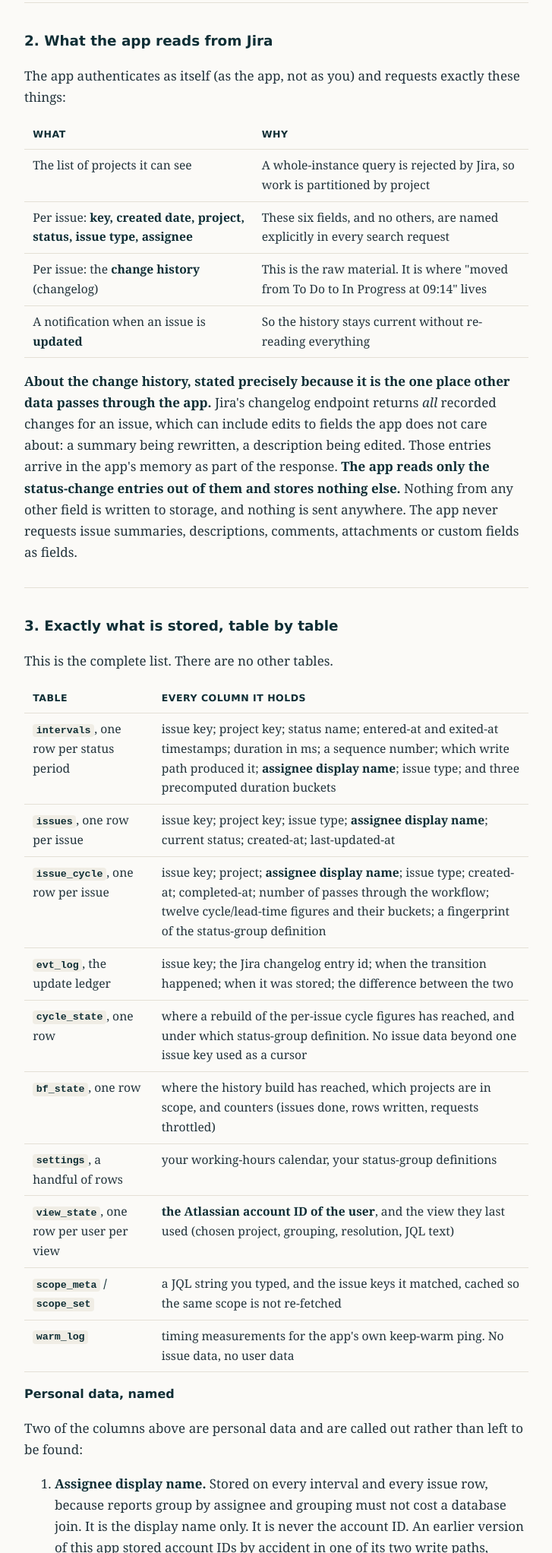
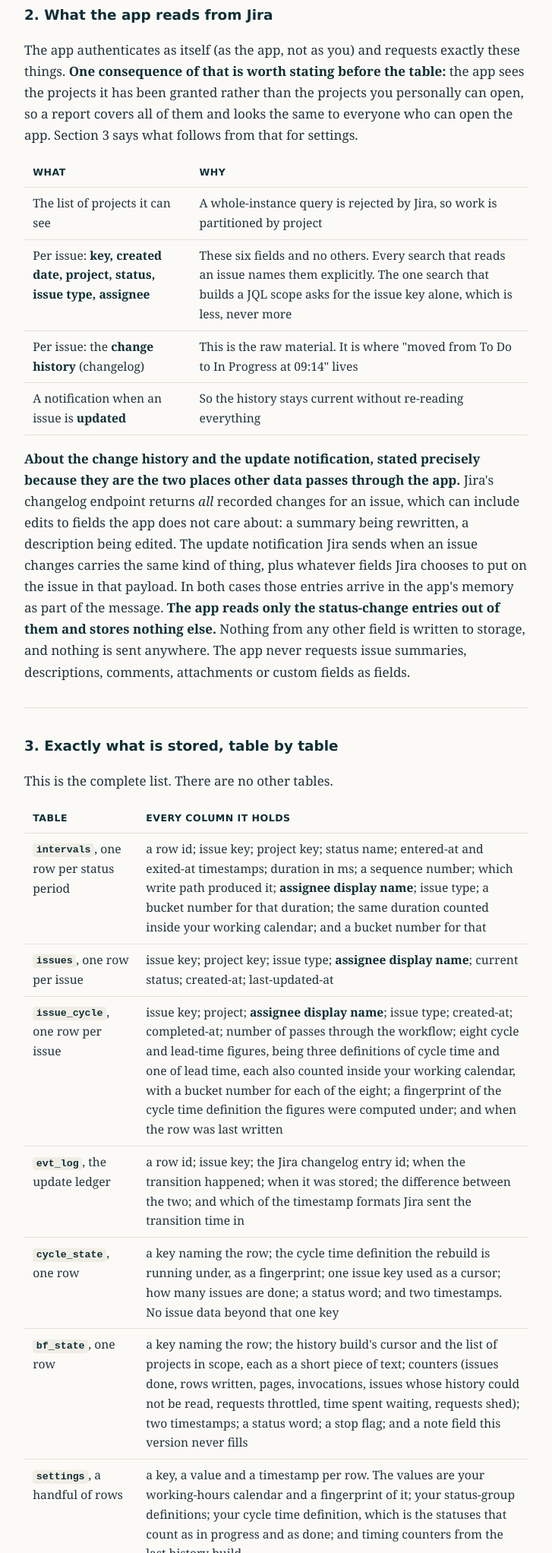
Before and after one commit to lichenapps/sojourn, a plain HTML site: page index.html in a window 1280 px wide. Shown: the part 756-2800 px from the top of the page at 76% size, without its empty margins (276-1003 px from the left). Drawn offline with Linux system fonts and the light colour scheme.

Commit message:
Add files via upload

```diff
--- a/index.html
+++ b/index.html
@@ -30,47 +30,49 @@
 <body>
 <main>
 <h1>Privacy policy: Sojourn: Time in Status &amp; Cycle Time for Jira</h1>
-<p><strong>Vendor:</strong> Lichen.</p>
-<p><strong>Contact:</strong> <strong>stillwater.inc.nz+sojourn@gmail.com</strong></p>
-<p><strong>Last updated:</strong> 28 August 2026</p>
+<p><strong>Vendor:</strong> Lichen. <strong>Contact:</strong> <strong>stillwater.inc.nz+sojourn@gmail.com</strong> <strong>Last updated:</strong> 2026-08-28</p>
 <hr>
 <h2>1. The short version</h2>
 <p>Sojourn reads the status-change history of the Jira issues it can see and turns it into per-status durations. Everything it derives is stored inside Atlassian's own infrastructure, in storage provisioned for your installation of the app on your site. <strong>The app makes no outbound network requests to anywhere except your own Jira site.</strong> It has no servers of its own, no analytics, no error-reporting service, and no third-party components that phone home. The vendor cannot read your data.</p>
-<p>This is not a policy commitment that could quietly lapse. It is a structural property of how the app is built. A Forge app can only reach the outside world through declared egress or a web trigger, and this app declares neither. That is also what earns it Atlassian's <strong>Runs on Atlassian</strong> badge, which is verified at deploy time on every release.</p>
+<p>This is not a policy commitment that could quietly lapse. It is a structural property of how the app is built. A Forge app can only reach the outside world through declared egress or a web trigger, and this app declares neither. That is also what earns it Atlassian's <strong>Runs on Atlassian</strong> badge: Atlassian evaluates those properties for every version of the app that is deployed, so the claim is checked by the platform and not only asserted here.</p>
 <hr>
 <h2>2. What the app reads from Jira</h2>
-<p>The app authenticates as itself (as the app, not as you) and requests exactly these things:</p>
+<p>The app authenticates as itself (as the app, not as you) and requests exactly these things. <strong>One consequence of that is worth stating before the table:</strong> the app sees the projects it has been granted rather than the projects you personally can open, so a report covers all of them and looks the same to everyone who can open the app. Section 3 says what follows from that for settings.</p>
 <div class="tablewrap"><table>
 <thead><tr><th>What</th><th>Why</th></tr></thead><tbody>
 <tr><td>The list of projects it can see</td><td>A whole-instance query is rejected by Jira, so work is partitioned by project</td></tr>
-<tr><td>Per issue: <strong>key, created date, project, status, issue type, assignee</strong></td><td>These six fields, and no others, are named explicitly in every search request</td></tr>
+<tr><td>Per issue: <strong>key, created date, project, status, issue type, assignee</strong></td><td>These six fields and no others. Every search that reads an issue names them explicitly. The one search that builds a JQL scope asks for the issue key alone, which is less, never more</td></tr>
 <tr><td>Per issue: the <strong>change history</strong> (changelog)</td><td>This is the raw material. It is where "moved from To Do to In Progress at 09:14" lives</td></tr>
 <tr><td>A notification when an issue is <strong>updated</strong></td><td>So the history stays current without re-reading everything</td></tr>
 </tbody></table></div>
-<p><strong>About the change history, stated precisely because it is the one place other data passes through the app.</strong> Jira's changelog endpoint returns <em>all</em> recorded changes for an issue, which can include edits to fields the app does not care about: a summary being rewritten, a description being edited. Those entries arrive in the app's memory as part of the response. <strong>The app reads only the status-change entries out of them and stores nothing else.</strong> Nothing from any other field is written to storage, and nothing is sent anywhere. The app never requests issue summaries, descriptions, comments, attachments or custom fields as fields.</p>
+<p><strong>About the change history and the update notification, stated precisely because they are the two places other data passes through the app.</strong> Jira's changelog endpoint returns <em>all</em> recorded changes for an issue, which can include edits to fields the app does not care about: a summary being rewritten, a description being edited. The update notification Jira sends when an issue changes carries the same kind of thing, plus whatever fields Jira chooses to put on the issue in that payload. In both cases those entries arrive in the app's memory as part of the message. <strong>The app reads only the status-change entries out of them and stores nothing else.</strong> Nothing from any other field is written to storage, and nothing is sent anywhere. The app never requests issue summaries, descriptions, comments, attachments or custom fields as fields.</p>
 <hr>
 <h2>3. Exactly what is stored, table by table</h2>
 <p>This is the complete list. There are no other tables.</p>
 <div class="tablewrap"><table>
 <thead><tr><th>Table</th><th>Every column it holds</th></tr></thead><tbody>
-<tr><td><strong><code>intervals</code></strong>, one row per status period</td><td>issue key; project key; status name; entered-at and exited-at timestamps; duration in ms; a sequence number; which write path produced it; <strong>assignee display name</strong>; issue type; and three precomputed duration buckets</td></tr>
+<tr><td><strong><code>intervals</code></strong>, one row per status period</td><td>a row id; issue key; project key; status name; entered-at and exited-at timestamps; duration in ms; a sequence number; which write path produced it; <strong>assignee display name</strong>; issue type; a bucket number for that duration; the same duration counted inside your working calendar; and a bucket number for that</td></tr>
 <tr><td><strong><code>issues</code></strong>, one row per issue</td><td>issue key; project key; issue type; <strong>assignee display name</strong>; current status; created-at; last-updated-at</td></tr>
-<tr><td><strong><code>issue_cycle</code></strong>, one row per issue</td><td>issue key; project; <strong>assignee display name</strong>; issue type; created-at; completed-at; number of passes through the workflow; twelve cycle/lead-time figures and their buckets; a fingerprint of the status-group definition</td></tr>
-<tr><td><strong><code>evt_log</code></strong>, the update ledger</td><td>issue key; the Jira changelog entry id; when the transition happened; when it was stored; the difference between the two</td></tr>
-<tr><td><strong><code>cycle_state</code></strong>, one row</td><td>where a rebuild of the per-issue cycle figures has reached, and under which status-group definition. No issue data beyond one issue key used as a cursor</td></tr>
-<tr><td><strong><code>bf_state</code></strong>, one row</td><td>where the history build has reached, which projects are in scope, and counters (issues done, rows written, requests throttled)</td></tr>
-<tr><td><strong><code>settings</code></strong>, a handful of rows</td><td>your working-hours calendar, your status-group definitions</td></tr>
-<tr><td><strong><code>view_state</code></strong>, one row per user per view</td><td><strong>the Atlassian account ID of the user</strong>, and the view they last used (chosen project, grouping, resolution, JQL text)</td></tr>
-<tr><td><strong><code>scope_meta</code> / <code>scope_set</code></strong></td><td>a JQL string you typed, and the issue keys it matched, cached so the same scope is not re-fetched</td></tr>
-<tr><td><strong><code>warm_log</code></strong></td><td>timing measurements for the app's own keep-warm ping. No issue data, no user data</td></tr>
+<tr><td><strong><code>issue_cycle</code></strong>, one row per issue</td><td>issue key; project; <strong>assignee display name</strong>; issue type; created-at; completed-at; number of passes through the workflow; eight cycle and lead-time figures, being three definitions of cycle time and one of lead time, each also counted inside your working calendar, with a bucket number for each of the eight; a fingerprint of the cycle time definition the figures were computed under; and when the row was last written</td></tr>
+<tr><td><strong><code>evt_log</code></strong>, the update ledger</td><td>a row id; issue key; the Jira changelog entry id; when the transition happened; when it was stored; the difference between the two; and which of the timestamp formats Jira sent the transition time in</td></tr>
+<tr><td><strong><code>cycle_state</code></strong>, one row</td><td>a key naming the row; the cycle time definition the rebuild is running under, as a fingerprint; one issue key used as a cursor; how many issues are done; a status word; and two timestamps. No issue data beyond that one key</td></tr>
+<tr><td><strong><code>bf_state</code></strong>, one row</td><td>a key naming the row; the history build's cursor and the list of projects in scope, each as a short piece of text; counters (issues done, rows written, pages, invocations, issues whose history could not be read, requests throttled, time spent waiting, requests shed); two timestamps; a status word; a stop flag; and a note field this version never fills</td></tr>
+<tr><td><strong><code>settings</code></strong>, a handful of rows</td><td>a key, a value and a timestamp per row. The values are your working-hours calendar and a fingerprint of it; your status-group definitions; your cycle time definition, which is the statuses that count as in progress and as done; and timing counters from the last history build</td></tr>
+<tr><td><strong><code>view_state</code></strong>, one row per user per view</td><td><strong>the Atlassian account ID of the user</strong>; which view it is; the view itself (chosen project, grouping, median resolution, JQL text, and whether the status-groups and business-hours toggles were on); and a timestamp</td></tr>
+<tr><td><strong><code>scope_meta</code> / <code>scope_set</code></strong></td><td>an id for the scope; <strong>a JQL string you typed</strong>; when it was built; how many issues it matched; a status word; and, in the second table, that id paired with each issue key it matched. Cached so the same scope is not re-fetched</td></tr>
+<tr><td><strong><code>warm_log</code></strong></td><td>a row id; when the ping ran; an id and an age for the container that ran it; how long its query took; and which kind of ping it was. No issue data, no user data</td></tr>
 </tbody></table></div>
 <h3>Personal data, named</h3>
 <p>Two of the columns above are personal data and are called out rather than left to be found:</p>
 <ol><li><strong>Assignee display name.</strong> Stored on every interval and every issue row, because reports group by assignee and grouping must not cost a database join. It is the display name only. It is never the account ID. An earlier version of this app stored account IDs by accident in one of its two write paths, which was found, fixed, and is now prevented by a check that runs against the stored data itself.</li><li><strong>Atlassian account ID</strong>, in <code>view_state</code> only, so that the view you left is the view you come back to. It is a key, never displayed, and is not joined to anything else.</li></ol>
 <p>The app stores no email addresses, no avatars, no names other than the assignee display name above, and no free text written by a person other than a JQL query they typed themselves.</p>
+<h3>Who can see and change what</h3>
+<p>The app is installed once for the whole site, and the tables above are the site's, not any one user's. Three things follow, and they are stated here rather than left to be discovered:</p>
+<ol><li><strong>Reports are the same for everyone.</strong> Because the app reads Jira as itself, a report covers every project the app can see, and any user who can open the app sees those figures, assignee display names included, whether or not they could open the same projects in Jira directly.</li><li><strong>Settings are instance-wide and any user of the app can change them.</strong> The working-hours calendar and the cycle time definition belong to the installation. Changing either marks the stored business-hours or cycle figures as computed under a definition that no longer applies, and the app then refuses to show them until they are rebuilt. There is no separate administrator role inside the app.</li><li><strong>Only the view is per user.</strong> <code>view_state</code> is the one table keyed by a person, and it holds the view you last chose and nothing else.</li></ol>
+<p>If that is broader than your site wants, the control is who you grant access to the app.</p>
 <hr>
 <h2>4. Where it lives, and for how long</h2>
-<ul><li><strong>Where:</strong> Atlassian's Forge SQL, provisioned per installation, inside Atlassian's own cloud infrastructure, in the region Atlassian hosts your site in. The vendor has no access to it and no mechanism by which to gain access. There is no console, no export path and no credential that would reach it.</li><li><strong>How long:</strong> for as long as the app is installed. The derived history is a live index of your Jira data, not an archive, and it is kept current rather than accumulated.</li><li><strong>Deletion:</strong> uninstalling the app deletes its storage with it. There is no copy anywhere else, because there was never anywhere else for a copy to be. Nothing needs to be requested from the vendor because the vendor holds nothing.</li><li><strong>Backups:</strong> whatever Atlassian does for Forge SQL. The vendor keeps none.</li></ul>
+<ul><li><strong>Where:</strong> Atlassian's Forge SQL, provisioned per installation, inside Atlassian's own cloud infrastructure. Forge hosted storage follows your site's data residency: Atlassian states that an app using it is located wherever the Atlassian product it is installed on is pinned, and that if an administrator moves that product to another location the app's data is moved with it. That is Atlassian's mechanism rather than a setting this app controls, and this app does nothing to opt out of it. The vendor has no access to the data and no mechanism by which to gain access. There is no console, no export path and no credential that would reach it.</li><li><strong>How long:</strong> for as long as the app is installed. The derived history is a live index of your Jira data, not an archive, and it is kept current rather than accumulated.</li><li><strong>Deletion:</strong> uninstalling the app removes its storage. Removal is Atlassian's, and it is not instantaneous: Atlassian marks app storage deleted on uninstall and then disposes of it under its own retention policy, during which a reinstallation can be relinked to the previous data if you ask for that. The vendor holds no copy anywhere else, because there was never anywhere else for a copy to be, and nothing needs to be requested from the vendor because the vendor holds nothing.</li><li><strong>Backups:</strong> whatever Atlassian does for Forge SQL. The vendor keeps none.</li></ul>
 <hr>
 <h2>5. What the app does NOT do</h2>
 <ul><li>It does not send data to the vendor, or to any third party, in any circumstance.</li><li>It has no analytics, no telemetry, no crash reporting, no session recording, no cookies of its own, no advertising, and no tracking of any kind.</li><li>It does not use your data to train anything.</li><li>It does not modify anything in Jira. Every permission it holds is a read permission.</li><li>It does not email you, and it never asks for a review.</li></ul>
```
